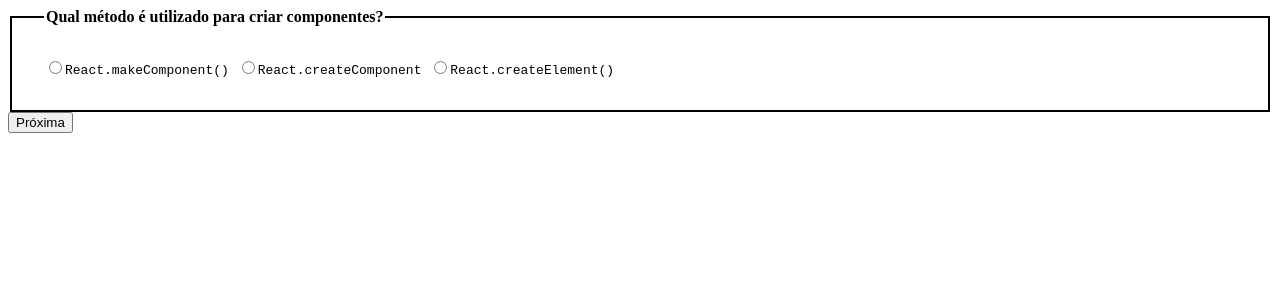
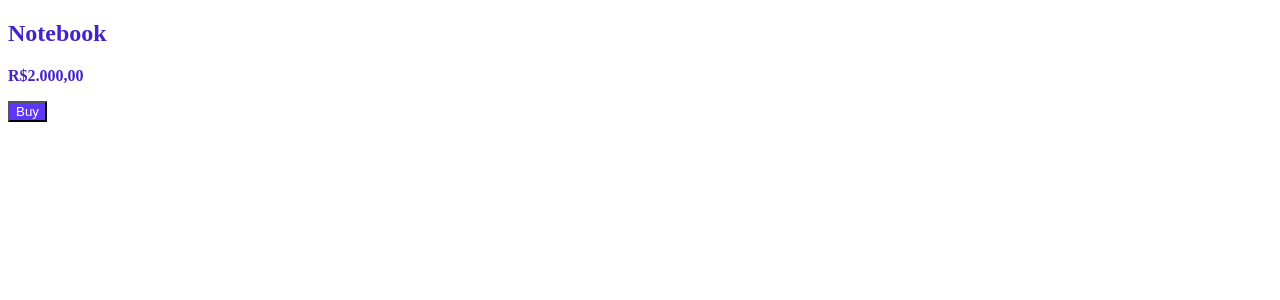
Before and after one commit to Erick-Verissim0/React, a React (Create React App) app: page / in a window 1280 px wide. Shown: the top 300 px of the page. Built offline with nearby package versions, Linux system fonts and the light colour scheme.

Commit message:
CSS_module

```diff
--- a/src/App.js
+++ b/src/App.js
@@ -1,90 +1,12 @@
 import React from 'react';
-import Radio from './Radio';
+import Product from './Components/Product';
 
-const perguntas = [
-  {
-    pergunta: 'Qual método é utilizado para criar componentes?',
-    options: [
-      'React.makeComponent() ',
-      'React.createComponent ',
-      'React.createElement() ',
-    ],
-    resposta: 'React.createElement() ',
-    id: 'p1',
-  },
-  {
-    pergunta: 'Como importamos um component externo? ',
-    options: [
-      'import Component from "./Component"',
-      'required("./Component")',
-      'import "./Component"',
-    ],
-    resposta: 'import Component from "./Component"',
-    id: 'p2',
-  },
-  {
-    pergunta: 'Qual hook não é nativo? ',
-    options: ['useEffect()', 'useFetch()', 'useCallback()'],
-    resposta: 'useFetch()',
-    id: 'p3',
-  },
-  {
-    pergunta: 'Qual palavra deve ser utilizada para criarmos um hook? ',
-    options: ['set', 'get', 'use'],
-    resposta: 'use',
-    id: 'p4',
-  },
-];
-
-function App() {
-  const [response, setResponse] = React.useState({
-    p1: '',
-    p2: '',
-    p3: '',
-    p4: '',
-  });
-
-  const [slide, setSlide] = React.useState(0);
-  const [result, setResult] = React.useState(null);
-
-  function handleChange({ target }) {
-    setResponse({ ...response, [target.id]: target.value });
-  }
-
-  function results() {
-    const correct = perguntas.filter(
-      ({ resposta, id }) => response[id] === resposta
-    );
-    setResult(`Você acertou: ${correct.length} de ${perguntas.length}!`);
-  }
-
-  function handleClick() {
-    if (slide < perguntas.length - 1) {
-      setSlide(slide + 1);
-    } else {
-      setSlide(slide + 1);
-      results();
-    }
-  }
-
+const App = () => {
   return (
-    <form onSubmit={(event) => event.preventDefault()}>
-      {perguntas.map((perguntas, index) => (
-        <Radio
-          active={slide === index}
-          key={perguntas.id}
-          value={response[perguntas.id]}
-          onChange={handleChange}
-          {...perguntas}
-        />
-      ))}
-      {result ? (
-        <p>{result}</p>
-      ) : (
-        <button onClick={handleClick}> Próxima </button>
-      )}
-    </form>
+    <div>
+      <Product />
+    </div>
   );
-}
+};
 
 export default App;
--- /dev/null
+++ b/src/Components/Product.js
@@ -0,0 +1,15 @@
+import React from 'react';
+import styles from './Product.module.css'; // tem que por obrigação colocar o ".module" no nome do arquivo
+
+function Product() {
+  console.log(styles);
+  return (
+    <div>
+      <h2 className={styles.title}> Notebook </h2>
+      <p className={styles.value}> R$2.000,00 </p>
+      <button className={styles.buy}> Buy </button>
+    </div>
+  );
+}
+
+export default Product;
--- /dev/null
+++ b/src/Components/Product.module.css
@@ -0,0 +1,13 @@
+.title,
+.value {
+  color: #42c;
+}
+
+.value {
+  font-weight: bold;
+}
+
+.buy {
+    background-color: rgb(94, 55, 248);
+    color: white;
+}
--- a/src/Radio.js
+++ /dev/null
@@ -1,29 +0,0 @@
-import React from 'react';
-
-function Radio({ pergunta, options, id, value, onChange, active }) {
-  if (active === false) return null;
-  return (
-    <fieldset
-      style={{ padding: '2rem', marginBotton: '1rem', border: '2px solid' }}
-    >
-      <legend style={{ fontWeight: 'bold' }}>{pergunta}</legend>
-      {options.map((options) => (
-        <label
-          key={options}
-          style={{ marginBotton: '1rem', fontFamily: 'monospace' }}
-        >
-          <input
-            id={id}
-            value={options}
-            checked={value === options}
-            type="radio"
-            onChange={onChange}
-          />
-          {options}
-        </label>
-      ))}
-    </fieldset>
-  );
-}
-
-export default Radio;
```
